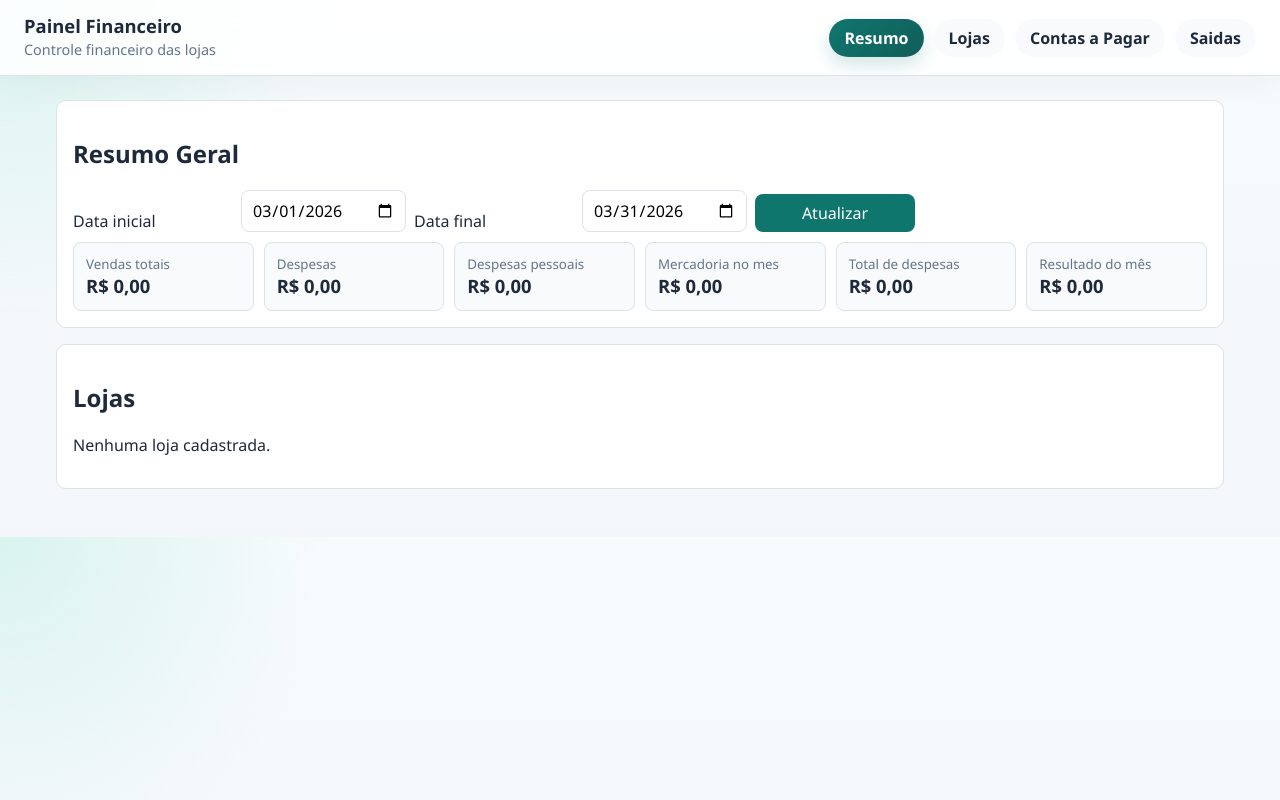
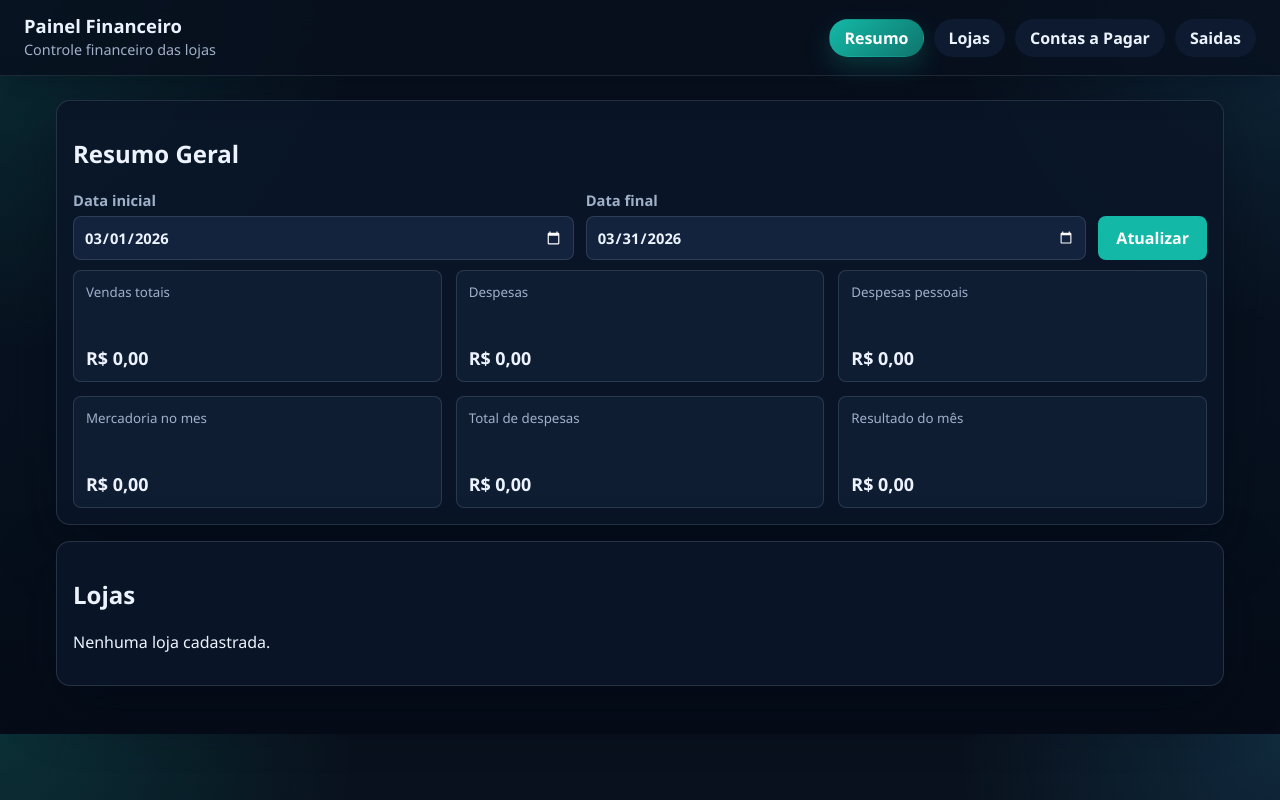
Before and after one commit to megonis/Make_10, a Flask app: page / in a window 1280 px wide. Run offline with Flask 3, Linux system fonts and the light colour scheme; the visitor is signed in with stand-in values (Sample User, id 1); data that the repository does not hold is empty.

Commit message:
feat: update styles for dark mode and enhance UI components; add contextual comments in templates

```diff
--- a/static/styles.css
+++ b/static/styles.css
@@ -1,10 +1,19 @@
 :root {
-  --bg: #f6f7fb;
-  --card: #ffffff;
-  --text: #1e293b;
-  --muted: #64748b;
-  --border: #dbe2ea;
-  --primary: #0f766e;
+  color-scheme: dark;
+  --bg: #07111f;
+  --bg-soft: #0c1728;
+  --card: rgba(11, 23, 40, 0.9);
+  --card-strong: #0f1c31;
+  --surface: #13233d;
+  --surface-soft: #101f36;
+  --text: #ecf3ff;
+  --muted: #9fb0c8;
+  --border: rgba(148, 163, 184, 0.2);
+  --border-strong: rgba(94, 234, 212, 0.28);
+  --primary: #14b8a6;
+  --primary-strong: #0f766e;
+  --primary-soft: rgba(20, 184, 166, 0.16);
+  --shadow: 0 22px 60px rgba(2, 8, 23, 0.45);
 }
 
 * {
@@ -15,8 +24,9 @@ body {
   margin: 0;
   font-family: "Segoe UI", sans-serif;
   background:
-    radial-gradient(circle at top left, #d9f3ef 0, transparent 24%),
-    linear-gradient(180deg, #f8fbfd 0%, #f3f6fa 100%);
+    radial-gradient(circle at top left, rgba(20, 184, 166, 0.18) 0, transparent 24%),
+    radial-gradient(circle at top right, rgba(56, 189, 248, 0.14) 0, transparent 22%),
+    linear-gradient(180deg, #09111d 0%, #07111f 55%, #050c17 100%);
   color: var(--text);
 }
 
@@ -31,10 +41,10 @@ body.modal-open {
   gap: 18px;
   flex-wrap: wrap;
   padding: 16px 24px;
-  background: rgba(255, 255, 255, 0.88);
-  border-bottom: 1px solid rgba(219, 226, 234, 0.9);
+  background: rgba(8, 16, 30, 0.86);
+  border-bottom: 1px solid rgba(148, 163, 184, 0.16);
   backdrop-filter: blur(16px);
-  box-shadow: 0 10px 30px rgba(15, 23, 42, 0.04);
+  box-shadow: 0 10px 30px rgba(2, 8, 23, 0.34);
 }
 
 .header-brand {
@@ -90,8 +100,8 @@ body.modal-open {
   padding: 0 14px;
   border-radius: 999px;
   border: 1px solid transparent;
-  background: rgba(248, 250, 252, 0.95);
-  color: #334155;
+  background: rgba(15, 28, 49, 0.92);
+  color: #dbe7f7;
   font-weight: 600;
   transition:
     background-color 0.2s ease,
@@ -101,15 +111,15 @@ body.modal-open {
 }
 
 .nav-link:hover {
-  background: #f1f5f9;
-  border-color: #dbe2ea;
+  background: #162741;
+  border-color: rgba(148, 163, 184, 0.22);
   transform: translateY(-1px);
 }
 
 .nav-link.is-active {
-  background: linear-gradient(135deg, #0f766e, #115e59);
+  background: linear-gradient(135deg, #14b8a6, #0f766e);
   color: #fff;
-  box-shadow: 0 8px 18px rgba(15, 118, 110, 0.18);
+  box-shadow: 0 10px 24px rgba(20, 184, 166, 0.22);
 }
 
 .header nav {
@@ -184,34 +194,35 @@ body.modal-open {
   margin-top: 10px;
   padding: 10px 18px;
   border-radius: 999px;
-  border: 1px solid #0b5e57;
-  background: linear-gradient(135deg, #0f766e, #115e59);
+  border: 1px solid rgba(45, 212, 191, 0.4);
+  background: linear-gradient(135deg, #14b8a6, #0f766e);
   color: #fff;
   font-weight: 700;
   letter-spacing: 0.2px;
-  box-shadow: 0 8px 20px rgba(15, 118, 110, 0.25);
+  box-shadow: 0 8px 20px rgba(20, 184, 166, 0.28);
   pointer-events: auto;
 }
 
 .card {
   background: var(--card);
   border: 1px solid var(--border);
-  border-radius: 10px;
+  border-radius: 14px;
   padding: 16px;
+  box-shadow: var(--shadow);
 }
 
 .subtle-card {
-  background: #fbfcfe;
-  border-color: #e6ebf2;
+  background: rgba(15, 28, 49, 0.82);
+  border-color: rgba(148, 163, 184, 0.16);
 }
 
 .subtle-card h2 {
   font-size: 1.05rem;
-  color: #334155;
+  color: #d7e5f7;
 }
 
 .subtle-card button {
-  background: #64748b;
+  background: #334155;
 }
 
 .logout-form {
@@ -514,7 +526,7 @@ body.modal-open {
 }
 
 .kpi {
-  background: #f8fafc;
+  background: rgba(16, 31, 54, 0.88);
   border: 1px solid var(--border);
   border-radius: 8px;
   padding: 12px;
@@ -527,6 +539,53 @@ body.modal-open {
 
 .kpi strong {
   font-size: 1.15rem;
+}
+
+.summary-filter-form {
+  display: grid;
+  grid-template-columns: repeat(2, minmax(220px, 1fr)) auto;
+  gap: 12px;
+  align-items: end;
+  margin-top: 14px;
+}
+
+.summary-filter-field {
+  display: grid;
+  gap: 6px;
+  color: var(--muted);
+  font-size: 0.92rem;
+  font-weight: 600;
+}
+
+.summary-filter-field span {
+  display: block;
+}
+
+.summary-filter-field input {
+  min-height: 44px;
+}
+
+.summary-filter-button {
+  min-height: 44px;
+  padding-inline: 18px;
+  font-weight: 700;
+}
+
+.summary-kpi-grid {
+  grid-template-columns: repeat(3, minmax(0, 1fr));
+  gap: 14px;
+}
+
+.summary-kpi-grid .kpi {
+  min-height: 112px;
+  display: flex;
+  flex-direction: column;
+  justify-content: space-between;
+}
+
+.summary-kpi-grid .kpi strong {
+  font-size: clamp(1.1rem, 1.4vw, 1.45rem);
+  line-height: 1.2;
 }
 
 .inline-form,
@@ -555,7 +614,8 @@ button {
   border-radius: 8px;
   border: 1px solid var(--border);
   font: inherit;
-  background: #fff;
+  background: var(--surface);
+  color: var(--text);
 }
 
 button {
@@ -563,6 +623,22 @@ button {
   color: #fff;
   border: none;
   cursor: pointer;
+}
+
+input::placeholder {
+  color: #7f92ad;
+}
+
+input:focus,
+select:focus,
+button:focus-visible {
+  outline: 2px solid rgba(45, 212, 191, 0.35);
+  outline-offset: 2px;
+}
+
+select option {
+  background: #0f1c31;
+  color: var(--text);
 }
 
 table {
--- a/templates/base.html
+++ b/templates/base.html
@@ -1,12 +1,14 @@
 <!doctype html>
 <html lang="pt-BR">
   <head>
+    <!-- Metadados básicos e carregamento do CSS global do painel. -->
     <meta charset="utf-8" />
     <meta name="viewport" content="width=device-width, initial-scale=1" />
     <title>Painel Financeiro de Lojas</title>
     <link rel="stylesheet" href="{{ url_for('static', filename='styles.css') }}" />
   </head>
   <body>
+    <!-- Cabeçalho principal exibido apenas para usuários autenticados. -->
     {% if is_authenticated %}
       <header class="header">
         <div class="header-brand">
@@ -15,6 +17,7 @@
             <p>Controle financeiro das lojas</p>
           </div>
         </div>
+        <!-- Navegação entre os módulos principais do sistema. -->
         <nav class="main-nav">
           <a href="{{ url_for('index') }}" class="nav-link {% if request.endpoint == 'index' %}is-active{% endif %}">Resumo</a>
           <a href="{{ url_for('stores') }}" class="nav-link {% if request.endpoint == 'stores' or request.endpoint == 'store_detail' %}is-active{% endif %}">Lojas</a>
@@ -23,12 +26,14 @@
         </nav>
       </header>
     {% endif %}
+    <!-- Faixa contextual usada em páginas com foco em uma loja específica. -->
     {% if header_title %}
       <div class="store-focus-header-wrap">
         <div class="store-focus-header">{{ header_title }}</div>
       </div>
     {% endif %}
     <main class="container">
+      <!-- Mensagens temporárias de sucesso/erro retornadas pelo backend. -->
       {% with messages = get_flashed_messages(with_categories=true) %}
         {% if messages %}
           <section class="flash-stack">
@@ -38,6 +43,7 @@
           </section>
         {% endif %}
       {% endwith %}
+      <!-- Área onde cada template filho injeta o conteúdo da sua tela. -->
       {% block content %}{% endblock %}
     </main>
   </body>
--- a/templates/index.html
+++ b/templates/index.html
@@ -1,15 +1,22 @@
 {% extends "base.html" %}
 {% block content %}
+  <!-- Bloco principal do resumo com filtros por período e KPIs consolidados. -->
   <section class="card">
     <h2>Resumo Geral</h2>
-    <form method="get" class="inline-form">
-      <label for="date_from">Data inicial</label>
-      <input id="date_from" name="date_from" type="date" value="{{ date_from_value }}" />
-      <label for="date_to">Data final</label>
-      <input id="date_to" name="date_to" type="date" value="{{ date_to_value }}" />
-      <button type="submit">Atualizar</button>
+    <!-- Filtro por intervalo de datas para recalcular os indicadores da página. -->
+    <form method="get" class="summary-filter-form">
+      <label for="date_from" class="summary-filter-field">
+        <span>Data inicial</span>
+        <input id="date_from" name="date_from" type="date" value="{{ date_from_value }}" />
+      </label>
+      <label for="date_to" class="summary-filter-field">
+        <span>Data final</span>
+        <input id="date_to" name="date_to" type="date" value="{{ date_to_value }}" />
+      </label>
+      <button type="submit" class="summary-filter-button">Atualizar</button>
     </form>
-    <div class="kpi-grid">
+    <!-- Grade responsiva dos indicadores financeiros gerais. -->
+    <div class="kpi-grid summary-kpi-grid">
       <article class="kpi">
         <small>Vendas totais</small>
         <strong>{{ money(total_sales) }}</strong>
@@ -37,6 +44,7 @@
     </div>
   </section>
 
+  <!-- Tabela com o resumo por loja; cada linha leva para o detalhe da loja. -->
   <section class="card">
     <h2>Lojas</h2>
     {% if metrics %}
@@ -80,6 +88,7 @@
   </section>
   <script>
     (function () {
+      // Transforma as linhas da tabela em links clicáveis via mouse e teclado.
       const rows = document.querySelectorAll(".summary-row-link");
       rows.forEach(function (row) {
         const href = row.getAttribute("data-href");
--- a/templates/login.html
+++ b/templates/login.html
@@ -1,11 +1,13 @@
 {% extends "base.html" %}
 {% block content %}
+  <!-- Tela de acesso do painel, exibida antes da autenticação. -->
   <section class="login-shell">
     <div class="login-card">
       <p class="login-eyebrow">Acesso administrativo</p>
       <h2>Entrar no Painel</h2>
       <p class="login-copy">Use a senha padrão de administrador para acessar o sistema.</p>
 
+      <!-- Formulário mínimo de autenticação por senha. -->
       <form method="post" class="grid-form" autocomplete="off">
         <label for="password">Senha</label>
         <input id="password" name="password" type="password" required autofocus autocomplete="new-password" />
--- a/templates/stores.html
+++ b/templates/stores.html
@@ -1,5 +1,6 @@
 {% extends "base.html" %}
 {% block content %}
+  <!-- Lista das lojas já cadastradas com acesso rápido ao painel individual. -->
   <section class="card">
     <h2>Lojas Cadastradas</h2>
     {% if stores %}
@@ -22,6 +23,7 @@
     {% endif %}
   </section>
 
+  <!-- Formulário simples para cadastro de uma nova loja no sistema. -->
   <section class="card subtle-card">
     <h2>Cadastrar Loja</h2>
     <form method="post" class="grid-form" autocomplete="off">
```
Also changed, not shown: other parts of static/styles.css (+56 -42 lines), templates/outflows.html (+11 -0 lines), templates/payables.html (+8 -0 lines), templates/store_detail.html (+11 -0 lines).
